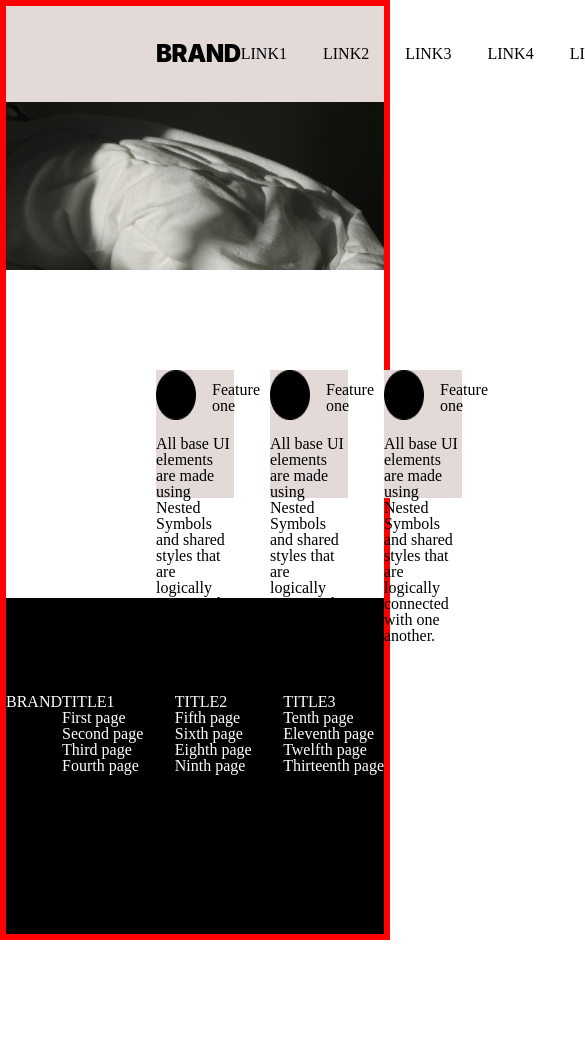
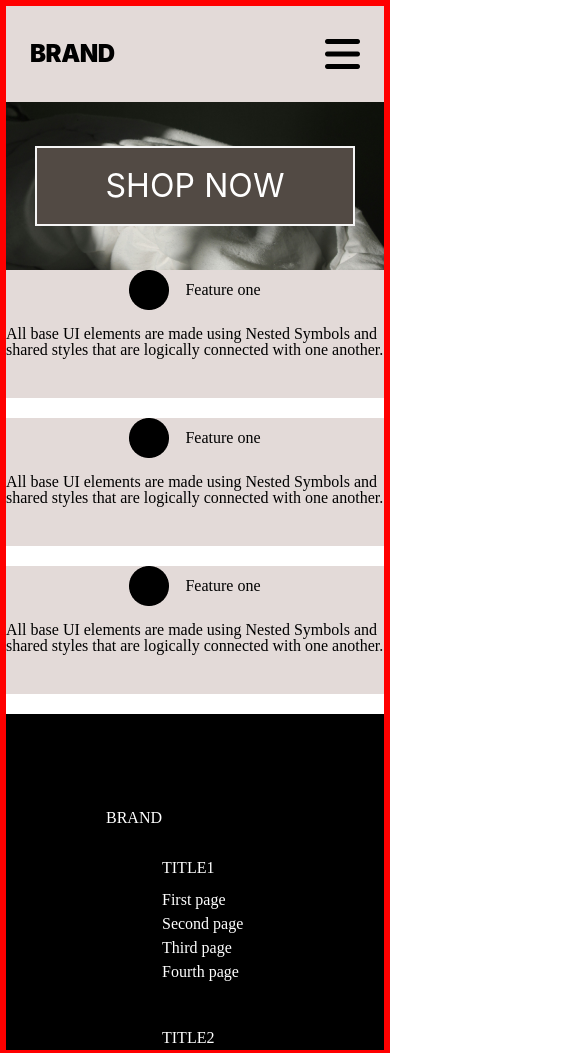
Before and after one commit to VakhtangTsintsadze777/homeworkN10, a plain HTML site: page index.html in a window 390 px wide. Shown: the top 1053 px of the page, 585 px wide, since content can reach past the window. Before the commit the page ends 940 px from the top, so only its background shows below. Drawn offline with Linux system fonts and the light colour scheme.

Commit message:
summary
 summ

```diff
--- a/css/laptop.css
+++ b/css/laptop.css
@@ -1 +1,22 @@
 /* 1439px - 769px  */
+@media (max-width: 1024px) {
+    header {
+        padding: 32px 32px;
+    }
+}
+
+@media (max-width: 1009px) {
+    .section2 {
+        margin: 80px 32px;
+    }
+
+    footer {
+        padding: 0 100px;
+    }
+}
+
+@media (max-width: 773px) {
+    .section2 {
+        margin: 60px 20px;
+    }
+}
--- a/css/style.css
+++ b/css/style.css
@@ -1,5 +1,6 @@
 .container {
     width: min(100%, 1440px);
+    height: 100%;
     margin: auto;
     border: 6px solid red;
 }
@@ -13,6 +14,10 @@ header {
     padding: 32px 150px;
     vertical-align: middle;
     align-items: center;
+}
+
+.fa-bars {
+    display: none;
 }
 
 h2 {
@@ -55,6 +60,8 @@ ul {
 
 .section1 {
     display: flex;
+    justify-content: center;
+    align-items: center;
 }
 
 .section1_cover {
@@ -62,10 +69,12 @@ ul {
     display: flex;
     width: 100%;
 
+
 }
 
 
 .section1_button {
+
     width: 320px;
     height: 80px;
     align-items: center;
@@ -84,9 +93,8 @@ ul {
 
     display: flex;
     position: absolute;
-    top: 280px;
-    left: 580px;
-    margin: 96px 0px;
+
+    /* margin: 96px 0px; */
 
 }
 
@@ -110,6 +118,7 @@ ul {
 }
 
 h3 {
+    font-size: 16px;
     margin: 12px 0 6px 16px;
 }
 
@@ -118,6 +127,7 @@ footer {
     background-color: #000000;
     display: flex;
     justify-content: space-between;
+    padding: 0 150px;
 }
 
 h4 {
@@ -130,15 +140,27 @@ h4 {
 
 .section3 {
     width: min(100%, 446px);
+    height: min(100%, 144px);
+    /* background-color: chocolate; */
     display: flex;
     margin-top: 96px;
     justify-content: space-between;
 }
 
 .article1_h4 {
+    margin-bottom: 16px;
+}
 
+.article2_h4 {
+    margin-bottom: 16px;
 }
+
+.article3_h4 {
+    margin-bottom: 16px;
+}
+
 
 p {
     color: #FFFFFF;
+    margin-bottom: 8px;
 }
--- a/css/tablet.css
+++ b/css/tablet.css
@@ -1 +1,65 @@
 /* 768px - 481px */
+
+@media (max-width: 749px) {
+    .section2 {
+        margin: 50px 10px;
+    }
+}
+
+@media (max-width: 744px) {
+
+    header {
+        padding: 24px 24px;
+    }
+
+    .fa-bars {
+        display: flex;
+        font-size: 40px;
+    }
+
+    nav {
+        display: none;
+    }
+
+    .header_button {
+        display: none;
+    }
+
+    .section2 {
+        display: block;
+        margin: auto;
+        row-gap: 20px;
+    }
+
+    .article1 {
+        width: 100%;
+        margin-bottom: 20px;
+
+    }
+
+    .articlediv {
+        display: flex;
+        justify-content: center;
+    }
+
+    span {
+        text-align: center;
+    }
+
+    h4 {
+        margin-top: 50px;
+    }
+
+    .section3 {
+        display: block;
+    }
+
+
+    footer {
+        flex-direction: row;
+        justify-content: space-between;
+    }
+
+}
+
+/* 744px is qvemot agar gamomdis */
--- a/index.html
+++ b/index.html
@@ -40,12 +40,13 @@
             </nav>
 
             <button class="header_button">ACTION</button>
+            <i class="fa-solid fa-bars"></i>
         </header>
 
         <section class="section1">
 
             <img src="images/cover.png" alt="" class="section1_cover">
-            <!-- <button class="section1_button">SHOP NOW</button> -->
+            <button class="section1_button">SHOP NOW</button>
 
         </section>
 
```
